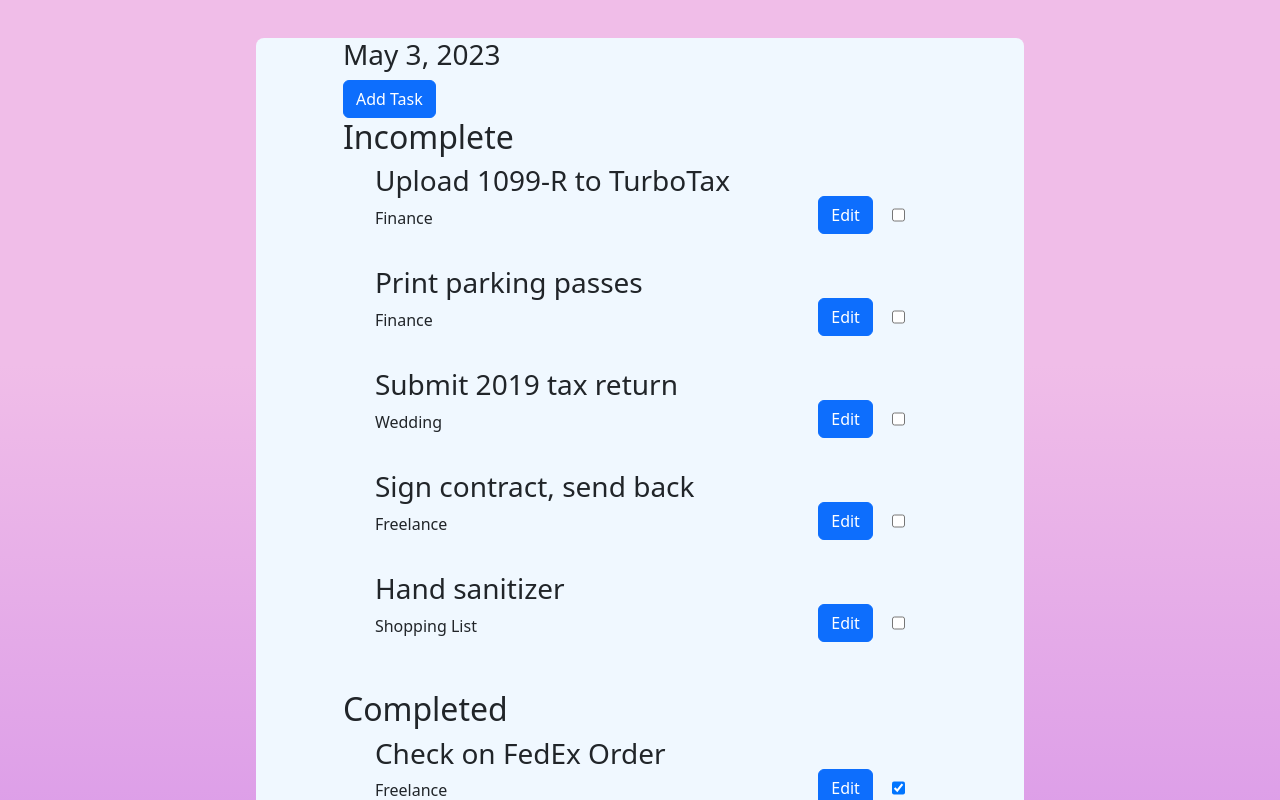
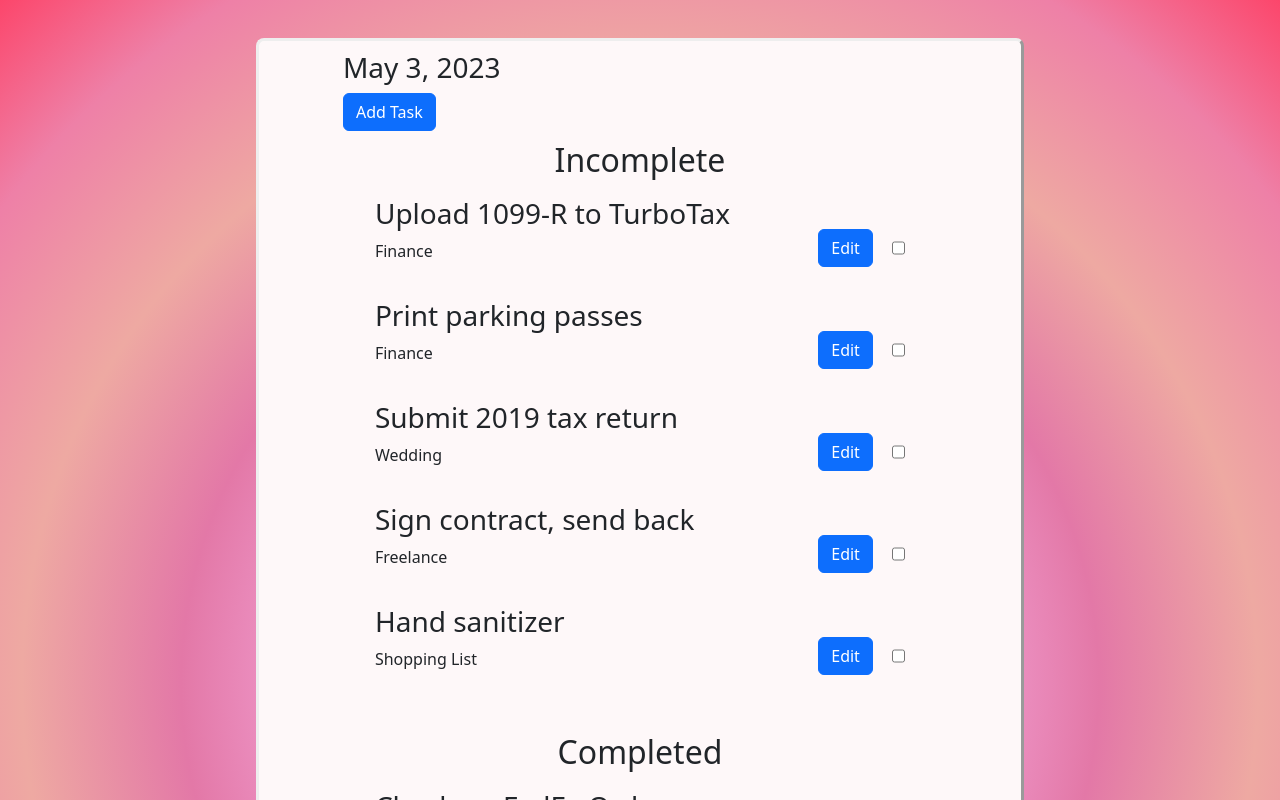
Before and after one commit to Norozkhani/todo-with-db, a React (Create React App) app in the folder Client/: page / in a window 1280 px wide. Shown: the top 800 px of the page. Built offline with nearby package versions, Linux system fonts and the light colour scheme.

Commit message:
changed Background and list div

```diff
--- a/Client/src/App.css
+++ b/Client/src/App.css
@@ -2,7 +2,9 @@
   display: flex;
   justify-content: center;
   border-radius: 8px;
-  background-color: aliceblue;
+  background-color: #fef8f9;
+  padding: 10px;
+  border-style: outset;
 }
 
 .App_Wrapper {
@@ -32,6 +34,10 @@ li {
   text-align: center;
 }
 
+h2 {
+  text-align: center;
+  padding: 10px;
+}
 /*
 .form {
   display: flex;
--- a/Client/src/index.css
+++ b/Client/src/index.css
@@ -1,8 +1,14 @@
 body {
-  background: linear-gradient(
-    0deg,
-    rgba(200, 125, 232, 1) 0%,
-    rgba(240, 189, 232, 1) 72%
+  background: rgb(247, 213, 216);
+  background: radial-gradient(
+    circle,
+    rgba(247, 213, 216, 1) 0%,
+    rgba(240, 178, 179, 1) 19%,
+    rgba(241, 158, 208, 1) 34%,
+    rgba(227, 120, 167, 1) 49%,
+    rgba(238, 169, 162, 1) 66%,
+    rgba(238, 128, 167, 1) 85%,
+    rgba(252, 70, 107, 1) 100%
   );
   margin: 0;
   font-family: -apple-system, BlinkMacSystemFont, "Segoe UI", "Roboto", "Oxygen",
```
